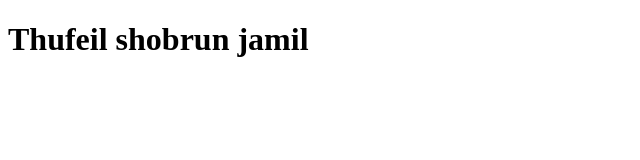
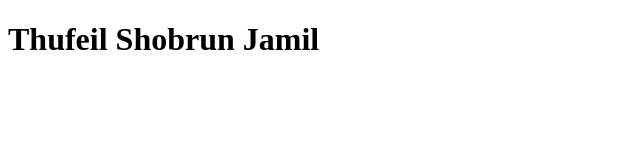
Before and after one commit to thufel/dibimbing-asg18-b9, a plain HTML site: page index.html in a window 1280 px wide. Shown: the whole page, without its empty margins (0-640 px from the left). Drawn offline with Linux system fonts and the light colour scheme.

Commit message:
Ubah H1 jadi Thufeil Shobrun Jamil

```diff
--- a/index.html
+++ b/index.html
@@ -7,6 +7,6 @@
     <title>Assignment Dibimbing day 18 Batch 9</title>
 </head>
 <body>
-    <h1>Thufeil shobrun jamil</h1>
+    <h1>Thufeil Shobrun Jamil</h1>
 </body>
 </html>
```
